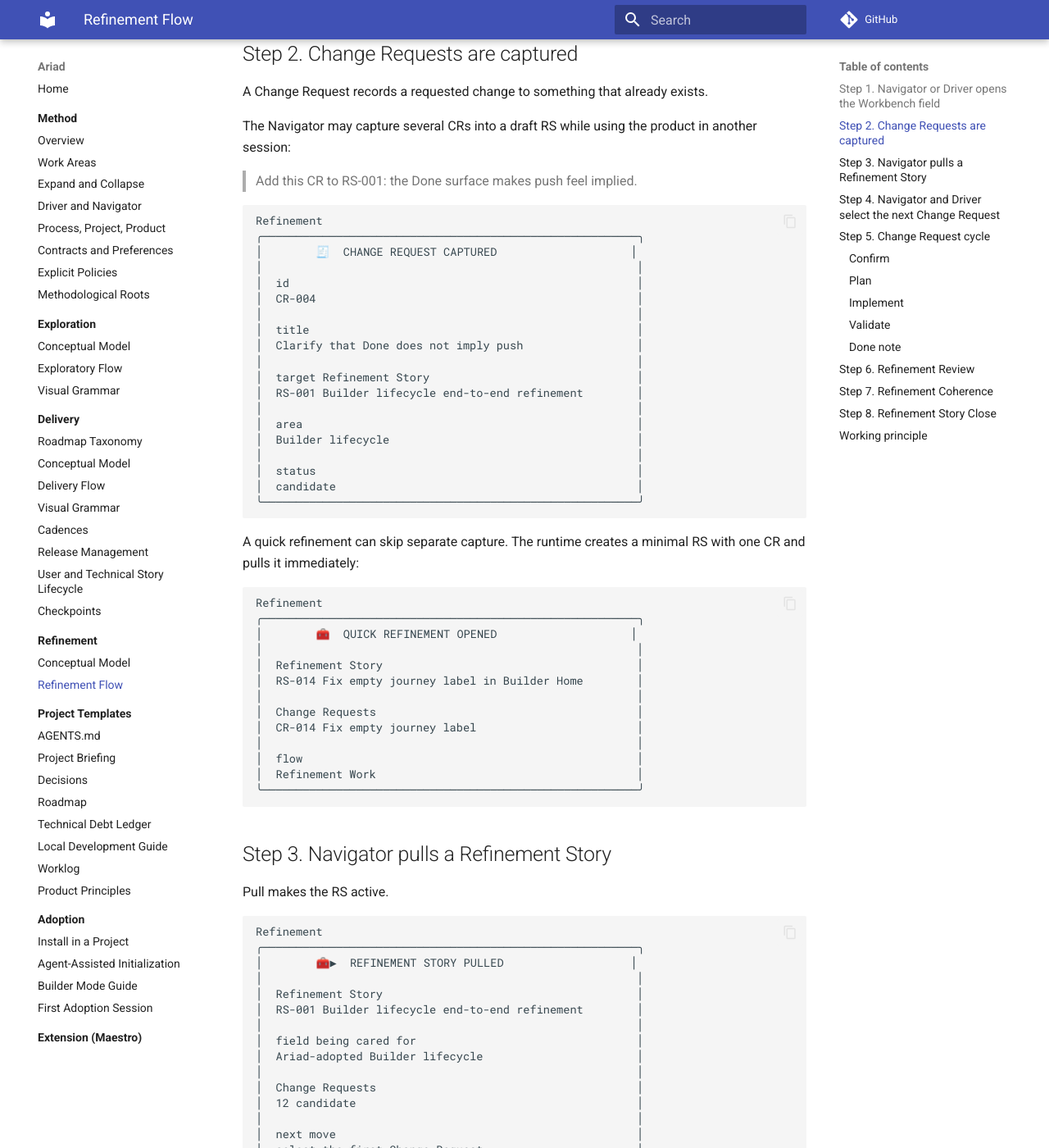
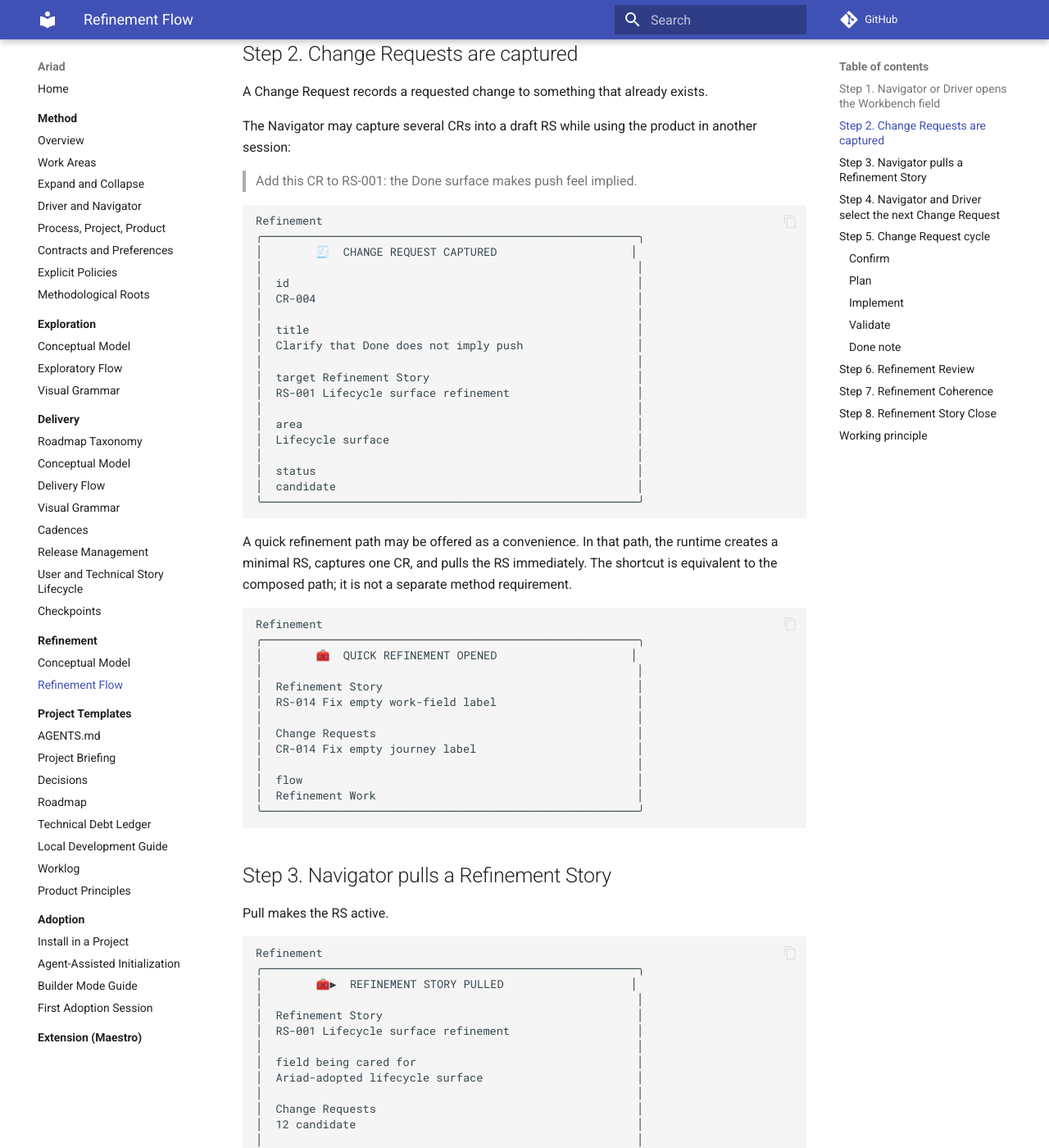
Before and after one commit to henriquebastos/ariad, an MkDocs documentation site: the page built from docs/refinement/flow.md, in a window 1280 px wide and 1400 px high, scrolled down 888 px. Shown: the whole window at 82% size. Built offline with MkDocs 1.6.1 and Material for MkDocs 9.7.7, drawn with Linux system fonts in a browser that asks for light colours; comment, search, counter and statistics services are not loaded; some of the changed text lies outside the part shown.

Commit message:
Clarify Refinement runtime obligations
Express Ariad Refinement as implementation-independent semantics for CR states, surfaces, closure guards, and evidence preservation without binding the method to a specific runtime.

````diff
--- a/docs/refinement/flow.md
+++ b/docs/refinement/flow.md
@@ -21,7 +21,7 @@
 │  none                                                  │
 │                                                        │
 │  draft Refinement Stories                             │
-│  RS-001 Builder lifecycle end-to-end refinement        │
+│  RS-001 Lifecycle surface refinement                   │
 │                                                        │
 │  open Change Requests                                 │
 │  9 candidate                                           │
@@ -58,18 +58,20 @@
 │  Clarify that Done does not imply push                 │
 │                                                        │
 │  target Refinement Story                               │
-│  RS-001 Builder lifecycle end-to-end refinement        │
+│  RS-001 Lifecycle surface refinement                   │
 │                                                        │
 │  area                                                  │
-│  Builder lifecycle                                     │
+│  Lifecycle surface                                     │
 │                                                        │
 │  status                                                │
 │  candidate                                             │
 ╰────────────────────────────────────────────────────────╯
 ```
 
-A quick refinement can skip separate capture. The runtime creates a minimal RS
-with one CR and pulls it immediately:
+A quick refinement path may be offered as a convenience. In that path, the
+runtime creates a minimal RS, captures one CR, and pulls the RS immediately. The
+shortcut is equivalent to the composed path; it is not a separate method
+requirement.
 
 ```text
 Refinement
@@ -77,7 +79,7 @@
 │        🧰  QUICK REFINEMENT OPENED                    │
 │                                                        │
 │  Refinement Story                                      │
-│  RS-014 Fix empty journey label in Builder Home        │
+│  RS-014 Fix empty work-field label                     │
 │                                                        │
 │  Change Requests                                       │
 │  CR-014 Fix empty journey label                        │
@@ -97,10 +99,10 @@
 │        🧰▶  REFINEMENT STORY PULLED                   │
 │                                                        │
 │  Refinement Story                                      │
-│  RS-001 Builder lifecycle end-to-end refinement        │
+│  RS-001 Lifecycle surface refinement                   │
 │                                                        │
 │  field being cared for                                 │
-│  Ariad-adopted Builder lifecycle                       │
+│  Ariad-adopted lifecycle surface                       │
 │                                                        │
 │  Change Requests                                       │
 │  12 candidate                                          │
@@ -248,7 +250,9 @@
 ╰────────────────────────────────────────────────────────╯
 ```
 
-The RS then returns to CR selection until no accepted CR remains.
+The RS then returns to CR selection until no accepted CR remains. Before the RS
+can close, every attached CR should have a terminal outcome such as done,
+parked, rejected, or promoted.
 
 ## Step 6. Refinement Review
 
@@ -264,7 +268,7 @@
 │        🔎  REFINEMENT REVIEW                          │
 │                                                        │
 │  Refinement Story                                      │
-│  RS-001 Builder lifecycle end-to-end refinement        │
+│  RS-001 Lifecycle surface refinement                   │
 │                                                        │
 │  CR outcomes                                           │
 │  8 implemented                                         │
@@ -302,7 +306,7 @@
 │  Workbench status and docs match current state         │
 │                                                        │
 │  Product                                               │
-│  Builder lifecycle reads more clearly without changing │
+│  Lifecycle surfaces read more clearly without changing │
 │  release or push policy promises                       │
 │                                                        │
 │  Debt                                                  │
@@ -318,8 +322,9 @@
 
 ## Step 8. Refinement Story Close
 
-The RS closes when its accepted CRs have outcomes, review is complete, coherence
-passes, and follow-up is preserved.
+The RS closes when its CRs have terminal outcomes, review is complete, coherence
+passes, and follow-up is preserved. A Refinement Story should not close while any
+attached Change Request remains unfinished.
 
 ```text
 Refinement
@@ -327,10 +332,10 @@
 │        🧰✓  REFINEMENT STORY CLOSED                   │
 │                                                        │
 │  RS-001                                                │
-│  Builder lifecycle end-to-end refinement               │
+│  Lifecycle surface refinement                          │
 │                                                        │
 │  result                                                │
-│  Builder lifecycle surfaces are clearer and more       │
+│  Lifecycle surfaces are clearer and more               │
 │  proportional during Ariad adoption dogfooding.        │
 │                                                        │
 │  CR outcomes                                           │
@@ -347,6 +352,11 @@
 public documentation, runtime operation, or packaging changed. Release management
 still remains a separate decision.
 
+A runtime should preserve enough outcome evidence for the Navigator to
+understand what changed, how it was validated, what was parked or promoted, and
+why the RS closed. More complete implementations may preserve phase-level event
+history.
+
 ## Working principle
 
 Every mutation enters through a Change Request. Every refinement arc closes
````
Also changed, not shown: docs/adoption/builder-mode-guide.md (+1 -1 lines), docs/refinement/conceptual-model.md (+24 -6 lines), docs/refinement/index.md (+5 -0 lines).
